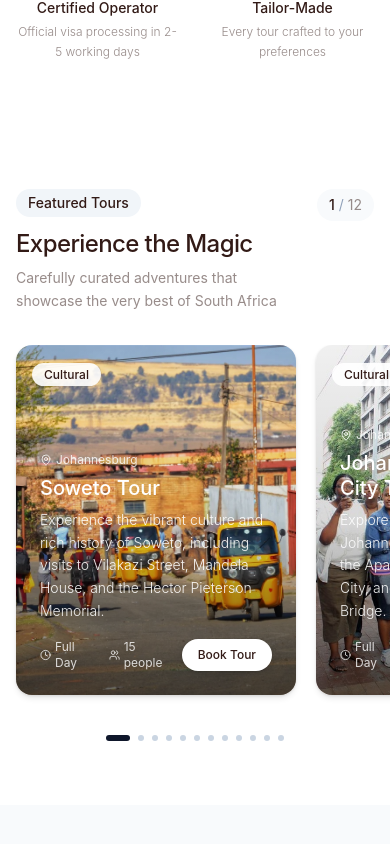
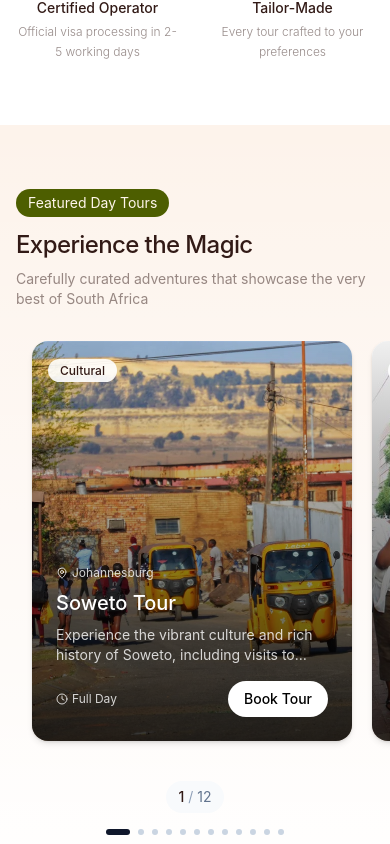
Before and after one commit to ubucode100/fhulufhelo-tours-website, a Next.js app: page / in a window 390 px wide. Shown: the part 1240-2084 px from the top of the page. Built offline with nearby package versions, Linux system fonts and the light colour scheme.

Commit message:
style: day tourse section and font updates

```diff
--- a/app/globals.css
+++ b/app/globals.css
@@ -2,6 +2,9 @@
 
 @variant dark (&:is(.dark *));
 
+@theme {
+  --font-sans: var(--font-poppins), ui-sans-serif, system-ui, -apple-system, BlinkMacSystemFont, "Segoe UI", Roboto, "Helvetica Neue", Arial, "Noto Sans", sans-serif, "Apple Color Emoji", "Segoe UI Emoji", "Segoe UI Symbol", "Noto Color Emoji";
+}
 :root {
   --background: oklch(0.97 0.015 60);
   --foreground: oklch(0.25 0.04 30);
@@ -132,10 +135,6 @@
   --color-sidebar-border: var(--sidebar-border);
   --color-sidebar-ring: var(--sidebar-ring);
 
-  --font-sans: var(--font-sans);
-  --font-mono: var(--font-mono);
-  --font-serif: var(--font-serif);
-
   --radius-sm: calc(var(--radius) - 4px);
   --radius-md: calc(var(--radius) - 2px);
   --radius-lg: var(--radius);
@@ -155,7 +154,12 @@
   * {
     @apply border-border outline-ring/50;
   }
+
   body {
     @apply bg-background text-foreground;
+    font-feature-settings: "rlig" 1, "calt" 1;
+    text-rendering: optimizeLegibility;
+    -webkit-font-smoothing: antialiased;
+    -moz-osx-font-smoothing: grayscale;
   }
 }
--- a/components/tours-section.tsx
+++ b/components/tours-section.tsx
@@ -1,13 +1,12 @@
-"use client"
+'use client'
 
-import type React from "react"
-
-import { useState, useRef, useEffect } from "react"
-import { ChevronLeft, ChevronRight, Clock, Users, MapPin } from "lucide-react"
-import { Button } from "@/components/ui/button"
-import { dayTours } from "@/data/packages"
-import Link from "next/link"
-import Image from "next/image"
+import { useState, useRef, useEffect } from 'react'
+import Image from 'next/image'
+import Link from 'next/link'
+import { Button } from '@/components/ui/button'
+import { ChevronLeft, ChevronRight, MapPin, Clock } from 'lucide-react'
+import { useEventListener, useKeyPress } from '@uidotdev/usehooks'
+import { dayTours } from '@/data/packages'
 
 // Transform day tours into unified format
 const tours = dayTours.map((tour) => ({
@@ -21,233 +20,147 @@ const tours = dayTours.map((tour) => ({
   description: tour.description,
 }))
 
+
 export default function ToursSection() {
   const [currentIndex, setCurrentIndex] = useState(0)
-  const [isTransitioning, setIsTransitioning] = useState(false)
-  const scrollContainerRef = useRef<HTMLDivElement>(null)
-  const touchStartX = useRef(0)
-  const touchEndX = useRef(0)
+  const scrollRef = useRef<HTMLDivElement>(null)
+  const touchStart = useRef(0)
 
-  const nextSlide = () => {
-    if (isTransitioning) return
-    setIsTransitioning(true)
-    const nextIndex = currentIndex < tours.length - 1 ? currentIndex + 1 : 0
-    scrollToIndex(nextIndex)
+  const scrollToIndex = (index: number) => {
+    const container = scrollRef.current
+    if (!container) return
+
+    const card = container.children[0] as HTMLElement
+    const cardWidth = card?.offsetWidth || 320
+    const gap = 20
+
+    const scrollLeft = index === 0 ? 0 :
+      (cardWidth + gap) * index + (window.innerWidth < 640 ? 16 : 32)
+
+    container.scrollTo({ left: scrollLeft, behavior: 'smooth' })
+    setCurrentIndex(index)
   }
 
-  const prevSlide = () => {
-    if (isTransitioning) return
-    setIsTransitioning(true)
-    const prevIndex = currentIndex > 0 ? currentIndex - 1 : tours.length - 1
-    scrollToIndex(prevIndex)
+  const next = () => scrollToIndex((currentIndex + 1) % tours.length)
+  const prev = () => scrollToIndex(currentIndex === 0 ? tours.length - 1 : currentIndex - 1)
+
+  const handleTouch = (e: React.TouchEvent) => {
+    if (e.type === 'touchstart') {
+      touchStart.current = e.touches[0].clientX
+    } else if (e.type === 'touchend') {
+      const distance = touchStart.current - e.changedTouches[0].clientX
+      if (Math.abs(distance) > 50) distance > 0 ? next() : prev()
+    }
   }
 
-  const scrollToIndex = (index: number) => {
-    if (!scrollContainerRef.current) return
+  // Keyboard navigation
 
-    const container = scrollContainerRef.current
-    const cardWidth = container.children[0]?.clientWidth || 0
-    const gap = 20 // 1.25rem gap for better spacing
 
-    container.scrollTo({
-      left: (cardWidth + gap) * index,
-      behavior: "smooth",
-    })
-
-    setCurrentIndex(index)
-    setTimeout(() => setIsTransitioning(false), 500)
-  }
+  // Update index on scroll
+  useEffect(() => {
+    const container = scrollRef.current
+    if (!container) return
 
     const handleScroll = () => {
-    if (!scrollContainerRef.current || isTransitioning) return
+      const scrollLeft = container.scrollLeft
+      const cardWidth = (container.children[0] as HTMLElement)?.offsetWidth || 320
+      const gap = 20
 
-    const container = scrollContainerRef.current
-    const cardWidth = container.children[0]?.clientWidth || 0
-    const gap = 20
-    const scrollLeft = container.scrollLeft
-    const newIndex = Math.round(scrollLeft / (cardWidth + gap))
+      const newIndex = scrollLeft < 50 ? 0 :
+        Math.round((scrollLeft - 32) / (cardWidth + gap))
 
       if (newIndex !== currentIndex && newIndex >= 0 && newIndex < tours.length) {
         setCurrentIndex(newIndex)
       }
     }
 
-  // Touch handlers for mobile swipe
-  const handleTouchStart = (e: React.TouchEvent) => {
-    touchStartX.current = e.targetTouches[0].clientX
-  }
-
-  const handleTouchMove = (e: React.TouchEvent) => {
-    touchEndX.current = e.targetTouches[0].clientX
-  }
-
-  const handleTouchEnd = () => {
-    if (!touchStartX.current || !touchEndX.current) return
-
-    const distance = touchStartX.current - touchEndX.current
-    const isLeftSwipe = distance > 50
-    const isRightSwipe = distance < -50
-
-    if (isLeftSwipe) {
-      nextSlide()
-    } else if (isRightSwipe) {
-      prevSlide()
-    }
-  }
-
-  // Keyboard navigation
-  useEffect(() => {
-    const handleKeyDown = (e: KeyboardEvent) => {
-      if (e.key === "ArrowLeft") {
-        prevSlide()
-      } else if (e.key === "ArrowRight") {
-        nextSlide()
-      }
-    }
-
-    window.addEventListener("keydown", handleKeyDown)
-    return () => window.removeEventListener("keydown", handleKeyDown)
-  }, [currentIndex])
-
-  useEffect(() => {
-    const container = scrollContainerRef.current
-    if (!container) return
-
-    container.addEventListener("scroll", handleScroll)
-    return () => container.removeEventListener("scroll", handleScroll)
-  }, [currentIndex, isTransitioning])
+    container.addEventListener('scroll', handleScroll)
+    return () => container.removeEventListener('scroll', handleScroll)
+  }, [currentIndex, tours.length])
 
   return (
-    <section className="py-16 lg:py-24 bg-white">
-      {/* Industry Standard Container */}
-      <div className="max-w-7xl mx-auto px-4 sm:px-6 lg:px-8">
-        {/* Section Header - Responsive Positioning */}
-        <div className="mb-8 lg:mb-16">
-          <div className="flex items-start justify-between gap-4">
+    <section className="py-16 lg:py-24 bg-gradient-to-b from-base-400 to-white">
+      {/* Header */}
+      <div className="max-w-7xl mx-auto px-4 sm:px-6 lg:px-8 mb-8 lg:mb-12">
+        <div className="flex items-end justify-between gap-4">
           <div className="flex-1">
-              <span className="inline-block px-3 py-1 bg-slate-100 text-foreground text-sm font-medium rounded-full mb-3">
-                Featured Tours
+            <span className="inline-block px-3 py-1 bg-secondary text-secondary-foreground rounded-full text-sm mb-3">
+              Featured Day Tours
             </span>
-              <h2 className="text-2xl sm:text-3xl lg:text-4xl font-medium text-foreground mb-2 lg:mb-3 tracking-tight leading-tight">
+            <h2 className="text-2xl sm:text-3xl lg:text-4xl font-medium text-foreground mb-2 lg:mb-3 tracking-tight">
               Experience the Magic
             </h2>
-              <p className="text-sm sm:text-base lg:text-lg text-foreground/50 font-normal leading-relaxed max-w-2xl">
+            <p className="text-sm sm:text-base lg:text-lg text-foreground/50 max-w-2xl">
               Carefully curated adventures that showcase the very best of South Africa
             </p>
           </div>
 
-            {/* Navigation Controls - Responsive */}
-            <div className="flex items-center gap-2 lg:gap-3 flex-shrink-0">
-              {/* Hide arrows on mobile, show on desktop */}
-              <Button
-                variant="outline"
-                size="icon"
-                onClick={prevSlide}
-                disabled={isTransitioning}
-                className="hidden lg:flex rounded-full border-slate-200 hover:bg-slate-50 w-10 h-10 bg-transparent"
-              >
+          {/* Desktop Controls */}
+          <div className="hidden lg:flex items-center gap-3">
+            <div className="flex items-center gap-1 bg-slate-50 px-3 py-1.5 rounded-full text-sm">
+              <span className="font-medium">{currentIndex + 1}</span>
+              <span className="text-slate-400">/</span>
+              <span className="text-slate-500">{tours.length}</span>
+            </div>
+            <Button size="icon" onClick={prev} className="rounded-full w-10 h-10">
               <ChevronLeft className="w-4 h-4" />
             </Button>
-
-              <Button
-                variant="outline"
-                size="icon"
-                onClick={nextSlide}
-                disabled={isTransitioning}
-                className="hidden lg:flex rounded-full border-slate-200 hover:bg-slate-50 w-10 h-10 bg-transparent"
-              >
+            <Button size="icon" onClick={next} className="rounded-full w-10 h-10">
               <ChevronRight className="w-4 h-4" />
             </Button>
-
-              {/* Counter - Show on all devices */}
-              <div className="flex items-center gap-1 bg-slate-50 px-3 py-1.5 rounded-full text-sm">
-                <span className="text-foreground font-medium">{currentIndex + 1}</span>
-                <span className="text-slate-400">/</span>
-                <span className="text-foreground/50">{tours.length}</span>
-              </div>
           </div>
         </div>
       </div>
 
-        {/* Tours Carousel - Optimized for Mobile Scrolling */}
-        <div className="relative">
+      {/* Carousel */}
       <div
-            ref={scrollContainerRef}
-            className="flex gap-5 overflow-x-auto scrollbar-hide snap-x snap-mandatory pb-4 -mx-4 px-4 sm:-mx-6 sm:px-6 lg:-mx-8 lg:px-8"
-            style={{
-              scrollbarWidth: "none",
-              msOverflowStyle: "none",
-              WebkitOverflowScrolling: "touch",
-            }}
-            onTouchStart={handleTouchStart}
-            onTouchMove={handleTouchMove}
-            onTouchEnd={handleTouchEnd}
+        ref={scrollRef}
+        className="flex gap-5 overflow-x-auto snap-x snap-mandatory scrollbar-hide pb-4 px-4 sm:px-6 lg:px-8"
+        onTouchStart={handleTouch}
+        onTouchEnd={handleTouch}
       >
-            {tours.map((tour) => (
+        {tours.map((tour, index) => (
           <div
             key={tour.id}
-                className="flex-none w-[280px] sm:w-[320px] lg:w-[340px] xl:w-[360px] max-w-[360px] snap-center"
+            className={`flex-none w-80 snap-center ${index === 0 ? 'ml-4 lg:ml-8' : ''}`}
           >
-                {/*
-                  Wrap the card in a Next.js Link for navigation to the tour detail page.
-                  The "Book Tour" button is also a Link for accessibility and clarity.
-                */}
             <Link
               href={`/day-tours/${tour.id}`}
-                  className="group relative block overflow-hidden rounded-2xl bg-white shadow-lg hover:shadow-2xl transition-all duration-500 hover:-translate-y-2 focus:outline-none focus:ring-2 focus:ring-slate-400"
-                  aria-label={`View details for ${tour.title}`}
-                  prefetch={false}
+              className="group block rounded-2xl bg-white shadow-lg hover:shadow-2xl transition-all duration-300 hover:-translate-y-1 overflow-hidden"
             >
-                  <div className="aspect-[4/5] relative overflow-hidden">
+              <div className="aspect-[4/5] relative">
                 <Image
-                      src={tour.image || "/placeholder.svg"}
+                  src={tour.image || '/placeholder.svg'}
                   alt={tour.title}
-                      className="w-full h-full object-cover transition-transform duration-700 group-hover:scale-110"
-                      width={100}
-                      height={100}
+                  fill
+                  className="object-cover group-hover:scale-105 transition-transform duration-500"
+                  sizes="320px"
                 />
-                    <div className="absolute inset-0 bg-gradient-to-t from-black/60 via-black/10 to-transparent" />
+                <div className="absolute inset-0 bg-gradient-to-t from-black/80 to-transparent" />
 
-                    {/* Category Badge */}
                 <div className="absolute top-4 left-4">
-                      <span className="px-3 py-1 bg-white/90 backdrop-blur-sm text-foreground text-xs font-medium rounded-full">
+                  <span className="px-3 py-1 bg-white/90 backdrop-blur-sm text-xs font-medium rounded-full">
                     {tour.category}
                   </span>
                 </div>
 
-                    {/* Content Overlay */}
                 <div className="absolute bottom-0 left-0 right-0 p-6">
-                      <div className="flex items-center gap-2 mb-2">
-                        <div className="flex items-center gap-1 text-white/80 text-xs">
+                  <div className="flex items-center gap-1 text-white/80 text-xs mb-2">
                     <MapPin className="w-3 h-3" />
                     <span>{tour.location}</span>
                   </div>
-                      </div>
 
-                      <h3 className="text-xl font-medium text-white mb-2 leading-tight">{tour.title}</h3>
-                      <p className="text-white/90 text-sm mb-4 leading-relaxed font-light">{tour.description}</p>
+                  <h3 className="text-xl font-medium text-white mb-2">{tour.title}</h3>
+                  <p className="text-white/80 text-sm mb-4 line-clamp-2">{tour.description}</p>
 
-                      {/* Duration, Group Size, and Book Button on Same Line */}
-                      <div className="flex items-center justify-between gap-2">
-                        <div className="flex items-center gap-3 text-white/80 text-xs">
-                          <div className="flex items-center gap-1">
+                  <div className="flex items-center justify-between">
+                    <div className="flex items-center gap-1 text-white/80 text-xs">
                       <Clock className="w-3 h-3" />
                       <span>{tour.duration}</span>
                     </div>
-                          <div className="flex items-center gap-1">
-                            <Users className="w-3 h-3" />
-                            <span>{tour.groupSize}</span>
-                          </div>
-                        </div>
-                        <Link
-                          href={`/day-tours/${tour.id}`}
-                          className="bg-white text-foreground hover:bg-white/90 px-4 py-2 rounded-full text-xs font-medium shadow-lg hover:shadow-xl transition-all duration-300 flex-shrink-0 focus:outline-none"
-                          aria-label={`Book ${tour.title}`}
-                          prefetch={false}
-                          onClick={e => e.stopPropagation()}
-                        >
+                    <button className="bg-white text-black px-4 py-2 rounded-full text-sm font-medium hover:bg-white/90 transition-colors">
                       Book Tour
-                        </Link>
+                    </button>
                   </div>
                 </div>
               </div>
@@ -256,21 +169,25 @@ export default function ToursSection() {
         ))}
       </div>
 
-          {/* Dots Indicator - Centered */}
-          <div className="flex justify-center gap-2 mt-6">
+      {/* Mobile Indicators */}
+      <div className="lg:hidden flex flex-col items-center gap-4 mt-6">
+        <div className="flex items-center gap-1 bg-slate-50 px-3 py-1.5 rounded-full text-sm">
+          <span className="font-medium">{currentIndex + 1}</span>
+          <span className="text-slate-400">/</span>
+          <span className="text-slate-500">{tours.length}</span>
+        </div>
+
+        <div className="flex gap-2">
           {tours.map((_, index) => (
             <button
               key={index}
               onClick={() => scrollToIndex(index)}
-                disabled={isTransitioning}
-                className={`h-1.5 rounded-full transition-all duration-300 ${
-                  index === currentIndex ? "bg-slate-900 w-6" : "bg-slate-300 hover:bg-slate-400 w-1.5"
+              className={`h-1.5 rounded-full transition-all ${index === currentIndex ? 'bg-slate-900 w-6' : 'bg-slate-300 w-1.5'
                 }`}
             />
           ))}
         </div>
       </div>
-      </div>
     </section>
   )
 }
--- a/package.json
+++ b/package.json
@@ -11,12 +11,13 @@
   "dependencies": {
     "@radix-ui/react-separator": "^1.1.7",
     "@radix-ui/react-slot": "^1.2.3",
+    "@uidotdev/usehooks": "2.4.1-experimental.1",
     "class-variance-authority": "^0.7.1",
     "clsx": "^2.1.1",
     "lucide-react": "^0.525.0",
     "next": "15.3.5",
-    "react": "^19.0.0",
-    "react-dom": "^19.0.0",
+    "react": "0.0.0-experimental-97cdd5d3-20250710",
+    "react-dom": "0.0.0-experimental-97cdd5d3-20250710",
     "tailwind-merge": "^3.3.1"
   },
   "devDependencies": {
```
Also changed, not shown: app/layout.tsx (+12 -13 lines), 1 other file (tests, documents, lock files or other folders). Lines whose indentation alone changed are shown as unchanged.
